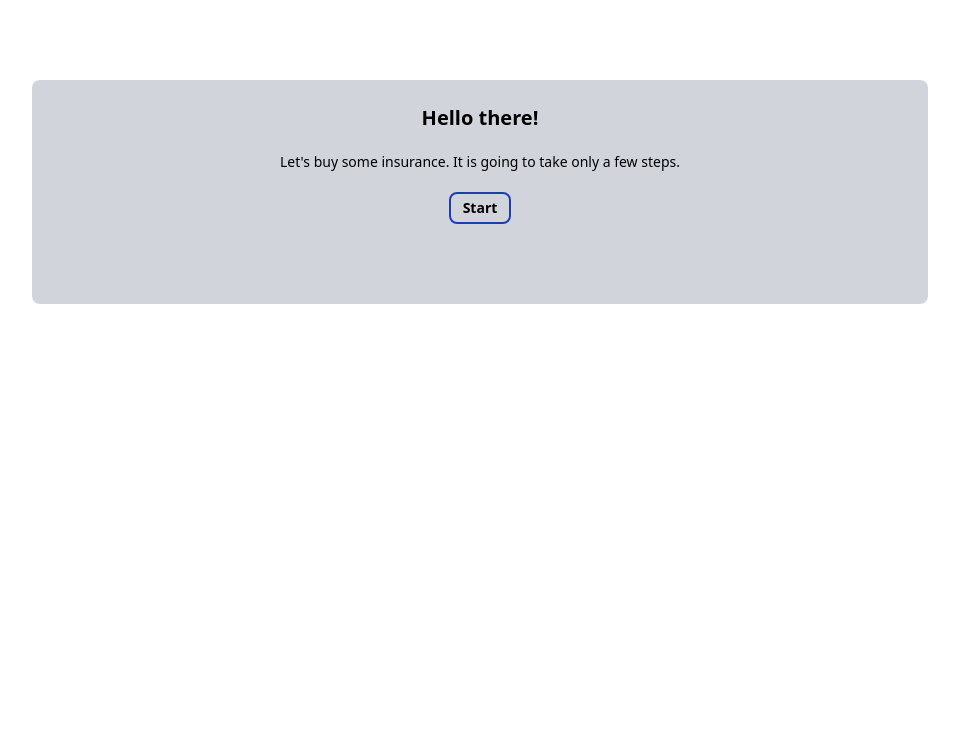
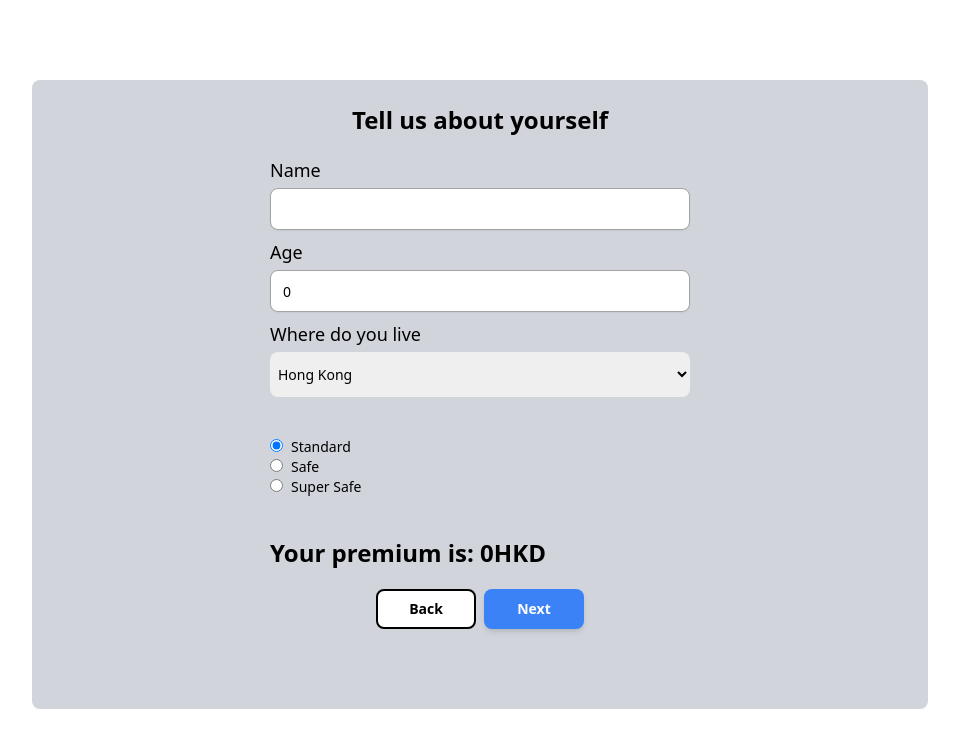
Before and after one commit to sangnn2012/multistep-form, a Vue app: page /wizard in a window 1280 px wide. Shown: the top 748 px of the page, without its empty margins (160-1119 px from the left). Built offline with nearby package versions, Linux system fonts and the light colour scheme.

Commit message:
Add Page2 form UI and Logic

```diff
--- a/src/components/Intro.vue
+++ /dev/null
@@ -1,18 +0,0 @@
-<template>
-    <div class="w-[70%] mx-auto mt-20 text-center px-7 pt-6 pb-20 bg-gray-300 rounded-lg">
-        <div class="font-bold text-xl mb-5">Hello there!</div>
-
-        <div class="text-sm mb-5">Let's buy some insurance. It is going to take only a few steps.</div>
-
-        <Button class="m-auto" @click="handleStart">Start</Button>
-    </div>
-</template>
-
-<script setup lang="ts">
-import { ref } from 'vue'
-import Button from '@/components/common/Button.vue';
-
-const handleStart = () => {
-    console.log('Start!')
-}
-</script>
--- /dev/null
+++ b/src/components/Page1.vue
@@ -0,0 +1,27 @@
+<template>
+    <div class="w-[70%] mx-auto mt-20 text-center px-7 pt-6 pb-20 bg-gray-300 rounded-lg">
+        <div class="font-bold text-2xl mb-5">Hello there!</div>
+
+        <div class="text-sm mb-5">Let's buy some insurance. It is going to take only a few steps.</div>
+
+        <Button
+            class="m-auto w-[120px]"
+            @click="onStart"
+            size='lg'
+            variant='primary'
+        >
+            Start
+        </Button>
+    </div>
+</template>
+
+<script setup lang="ts">
+import { ref, defineEmits } from 'vue'
+import Button from '@/components/common/Button.vue';
+
+const emit = defineEmits(['start']);
+
+const onStart = () => {
+    emit('start');
+}
+</script>
--- /dev/null
+++ b/src/components/Page2.vue
@@ -0,0 +1,114 @@
+<template>
+    <div class="w-[70%] mx-auto mt-20 text-center px-7 pt-6 pb-20 bg-gray-300 rounded-lg">
+        <div class="font-bold text-2xl mb-5">Tell us about yourself</div>
+
+        <div class="text-sm mb-5">
+            <div class="form-control w-[50%] mx-auto text-left">
+                <div class="mb-2">
+                    <div class="text-lg mb-1">Name</div>
+                    <Input v-model="fields.name"/>
+                </div>
+                <div class="mb-2">
+                    <div class="text-lg mb-1">Age</div>
+                    <Input v-model="fields.age"/>
+                </div>
+                <div class="mb-10">
+                    <div class="text-lg mb-1">Where do you live</div>
+                   <select v-model="fields.location">
+                        <option v-for="option in locationOptions" :value="option.name">
+                            {{ option.name }}
+                        </option>
+                    </select>
+                </div>
+                <div class="mb-10">
+                    <div v-for="packageItem in Object.keys(PACKAGES)">
+                        <input class="mr-2" type="radio" :value="packageItem" v-model="fields.package" />
+                        <label class="capitalize">{{ packageItem }}
+                            <span v-if="premium">{{ packageDescription(packageItem) }}</span>
+                        </label>
+                    </div>
+                </div>
+                <div class="font-bold text-2xl">
+                    Your premium is: {{ `${adjustedPremium}${COUNTRY_CURRENCY_MAP[fields.location].currency}` }}
+                </div>
+            </div>
+        </div>
+
+
+        <!-- Button wrapper -->
+        <div class="flex justify-center gap-2">
+            <Button
+                class="w-[100px]"
+                @click="onBack"
+                size='lg'
+            >
+                Back
+            </Button>
+            <Button
+                class="w-[100px]"
+                @click="onNext"
+                size='lg'
+                variant='primary'
+            >
+                Next
+            </Button>
+
+        </div>
+    </div>
+</template>
+
+<script setup lang="ts">
+import { ref, defineEmits, watch, computed } from 'vue'
+import Button from '@/components/common/Button.vue';
+import Input from '@/components/common/Input.vue';
+import { COUNTRY_CURRENCY_MAP, PACKAGES } from '@/constants';
+
+const emit = defineEmits(['next', 'back']);
+
+const locationOptions = Object.keys(COUNTRY_CURRENCY_MAP).map((loc, index) => ({
+   name: loc
+}));
+
+const fields = ref({
+    name: '',
+    age: 0,
+    location: 'Hong Kong',
+    package: 'standard'
+})
+
+const premium = computed<number>(() => 10*fields.value.age*currentLocationRate.value);
+const adjustedPremium = computed<number>(() => premium.value*currentPackageRate.value);
+const currentCurrency = computed<string>(() => COUNTRY_CURRENCY_MAP[fields.value.location].currency);
+const currentLocationRate = computed<number>(() => COUNTRY_CURRENCY_MAP[fields.value.location].rate);
+const currentPackageRate = computed<number>(() => PACKAGES[fields.value.package].rate);
+
+const packageDescription = (packageItem) => {
+    if(packageItem === fields.value.package) return '';
+    const rate = PACKAGES[packageItem].rate - PACKAGES[fields.value.package].rate;
+    const packagePremium = premium.value*(1 + rate);
+    const pageagePremiumDiff = packagePremium - premium.value;
+    const sign = packagePremium > premium.value ? '+' : '';
+    const percentageDiff = ((packagePremium/premium.value)-1)*100;
+    return `(${sign}${pageagePremiumDiff}${currentCurrency.value}, ${percentageDiff}%)`;
+}
+watch(premium, () => {
+    console.log('premium: ', premium.value);
+})
+watch(() => ({ ...fields.value }), () => {
+  console.log('fields: ', fields.value)
+}, { immediate: true });
+const onBack = () => {
+    emit('back');
+}
+const onNext = () => {
+    console.log('fields: ', fields.value)
+    emit('next');
+}
+
+</script>
+
+<style lang="scss" scoped>
+select {
+    @apply w-full px-1 py-3 rounded-lg focus:outline-none
+}
+</style>
--- a/src/components/common/Button.vue
+++ b/src/components/common/Button.vue
@@ -22,7 +22,7 @@ interface Props {
 
 const props = withDefaults(defineProps<Props>(), {
   variant: 'default',
-  size: 'md',
+  size: 'lg',
   disabled: false,
 });
 
@@ -47,51 +47,27 @@ export default {
 
 <style lang="scss" scoped>
 .btn {
-  max-height: 40px;
-  @apply font-bold transition-all;
+  @apply max-h-10 font-bold transition-all;
 
   &:disabled {
-    opacity: 0.5;
+    @apply opacity-5;
   }
   &.btn-medium {
-    max-height: 32px !important;
-    padding: 6px 12px !important;
-  }
-  &.btn-primary {
-    &.btn-outline {
-      border: 1px solid var(--blue-800);
-      color: var(--blue-800);
-      background: transparent;
-      .icon {
-        background: var(--blue-800);
-      }
-      &:disabled {
-        border-color: var(--neutral-400);
-        color: var(--neutral-400);
-      }
-    }
-    &.btn-transparent {
-      border: none;
-      color: var(--blue-800);
-      background: transparent;
-      padding: 10px 8px !important;
-      &:disabled {
-        border-color: var(--neutral-400);
-        color: var(--neutral-400);
-      }
-    }
+    @apply max-h-8 py-2 px-3;
   }
 }
-
 .btn-md {
-  max-height: 32px !important;
-  padding: 6px 12px !important;
+    @apply max-h-8 py-2 px-3;
 }
 .btn-lg {
   @apply py-[10px] px-4;
 }
+
 .btn-default {
-  @apply border border-2 border-blue-800;
-  @apply hover:bg-neutral-500;
+  @apply border border-2 border-black bg-white;
+  @apply hover:bg-gray-400;
+}
+.btn-primary {
+    @apply py-2 px-4 bg-blue-500 text-white font-semibold rounded-lg shadow-md hover:bg-blue-700 focus:outline-none focus:ring-2 focus:ring-blue-400 focus:ring-opacity-75;
 }
 </style>
--- /dev/null
+++ b/src/components/common/Input.vue
@@ -0,0 +1,63 @@
+<template>
+  <div class="input-wrapper" :class="classes">
+    <input
+      v-bind="$attrs"
+      :value="modelValue"
+      class="h-[40px] w-full focus:outline-none rounded-lg py-[10px]"
+      @input="handleInput"
+      :disabled="disabled"
+    >
+  </div>
+</template>
+
+<script lang="ts" setup>
+import {
+  defineProps, defineEmits, withDefaults, computed,
+} from 'vue';
+
+interface Props {
+  modelValue?: unknown;
+  hasError?: boolean,
+  disabled?: boolean,
+}
+
+const props = withDefaults(defineProps<Props>(), {
+  hasError: false,
+  disabled: false,
+});
+
+const emits = defineEmits(['update:modelValue']);
+
+const handleInput = ($event: Event) => {
+  emits('update:modelValue', ($event.target as HTMLInputElement).value);
+};
+
+const classes = computed<object>(() => ({
+  'has-error': props.hasError,
+  disabled: props.disabled,
+}));
+</script>
+
+<script lang="ts">
+export default {
+  name: 'Input',
+  inheritAttrs: false,
+};
+</script>
+
+<style lang="scss" scoped>
+.input-wrapper {
+  @apply w-full border-neutral-400 border-[1px] rounded-lg flex items-center px-3 gap-2 text-sm bg-white;
+  @apply shadow-sm;
+  &.disabled {
+    @apply bg-neutral-400;
+  }
+  input:disabled {
+    cursor: not-allowed;
+    background-color: transparent;
+  }
+}
+.has-error {
+  @apply border-red-600;
+}
+</style>
--- a/src/constants/index.ts
+++ b/src/constants/index.ts
@@ -1,5 +1,26 @@
 export const COUNTRY_CURRENCY_MAP = {
-    'Hong Kong': 'HKD',
-    'USA': 'USD',
-    'Australia': 'AUD',
+    'Hong Kong': {
+        currency: 'HKD',
+        rate: 1
+    },
+    'USA': {
+        currency: 'USA',
+        rate: 2
+    },
+    'Australia': {
+        currency: 'AUD',
+        rate: 3
+    },
 }
+
+export const PACKAGES = {
+    standard: {
+        rate: 1
+    },
+    safe: {
+        rate: 1.5
+    },
+    'super safe': {
+        rate: 1.75
+    }
+};
--- a/src/views/Wizard.vue
+++ b/src/views/Wizard.vue
@@ -1,12 +1,19 @@
 <template>
   <div>
-    <intro />
+    <!-- handle intro page -->
+    <page1 v-if="currentPage === 0" @start="handleStart"/>
+    <!-- handle summary page -->
+
+
+    <!-- handle form pages -->
+    <page2 v-if="currentPage === 1" />
   </div>
 </template>
 
 <script setup lang="ts">
 import { ref } from 'vue'
-import Intro from '@/components/Intro.vue';
+import Page1 from '@/components/Page1.vue';
+import Page2 from '@/components/Page2.vue';
 import { useRoute, useRouter } from 'vue-router'
 import { COUNTRY_CURRENCY_MAP } from '@/constants';
 
@@ -28,13 +35,21 @@ const fields = {
         label: 'Country',
         value: 'Hong Kong'
     },
+    packages: {
+        label: '',
+        value: 'safe'
+    }
 }
-const page = ref(0);
+const currentPage = ref(1);
 const pages = ref([
     'intro',
     'step-1',
     'summary'
 ]);
+const handleStart = () => {
+    console.log('handle start!');
+    currentPage.value = 1;
+}
 </script>
 
 <style lang="scss" scoped>
```
